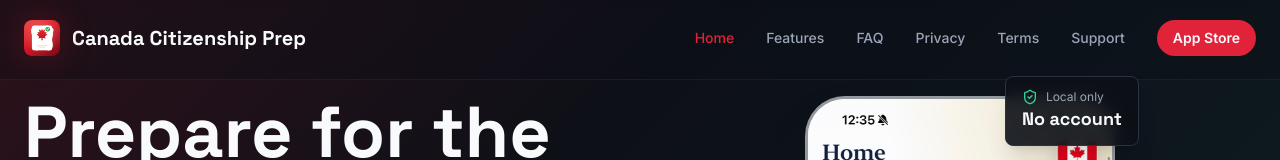
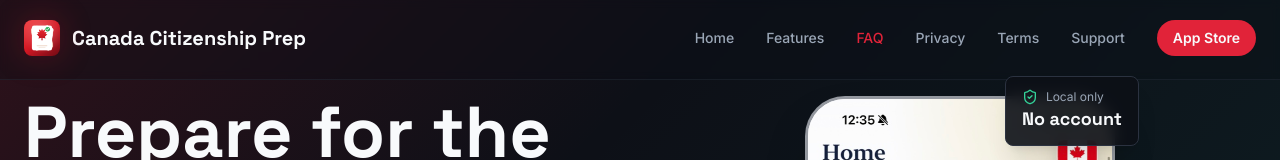
Before and after one commit to hawkeyedatainc/canadian-citizenship-app, a React (Vite) app: page /#faq in a window 1280 px wide. Shown: the top 160 px of the page. Built offline with nearby package versions, Linux system fonts and the light colour scheme; the HTML template or start-up script is replaced by a standard one.

Commit message:
Fix GitHub Pages internal navigation

```diff
--- a/src/components/landing/Navbar.tsx
+++ b/src/components/landing/Navbar.tsx
@@ -17,6 +17,7 @@ const Navbar = () => {
   const [scrolled, setScrolled] = useState(false);
   const [mobileOpen, setMobileOpen] = useState(false);
   const location = useLocation();
+  const currentPath = `${location.pathname}${location.hash}`;
 
   useEffect(() => {
     const onScroll = () => setScrolled(window.scrollY > 20);
@@ -42,15 +43,15 @@ const Navbar = () => {
         {/* Desktop */}
         <div className="hidden md:flex items-center gap-8">
           {navLinks.map((link) => (
-            <a
+            <Link
               key={link.label}
-              href={link.path}
+              to={link.path}
               className={`text-sm font-medium transition-colors hover:text-primary ${
-                location.pathname === link.path ? "text-primary" : "text-muted-foreground"
+                currentPath === link.path ? "text-primary" : "text-muted-foreground"
               }`}
             >
               {link.label}
-            </a>
+            </Link>
           ))}
           <a
             href="https://apps.apple.com"
@@ -79,16 +80,16 @@ const Navbar = () => {
           className="md:hidden glass mt-2 mx-4 rounded-2xl p-6 flex flex-col gap-4"
         >
           {navLinks.map((link) => (
-            <a
+            <Link
               key={link.label}
-              href={link.path}
+              to={link.path}
               onClick={() => setMobileOpen(false)}
               className={`text-sm font-medium ${
-                location.pathname === link.path ? "text-primary" : "text-muted-foreground"
+                currentPath === link.path ? "text-primary" : "text-muted-foreground"
               }`}
             >
               {link.label}
-            </a>
+            </Link>
           ))}
           <a
             href="https://apps.apple.com"
```
Also changed, not shown: 4 other files (tests, documents, lock files or other folders).
